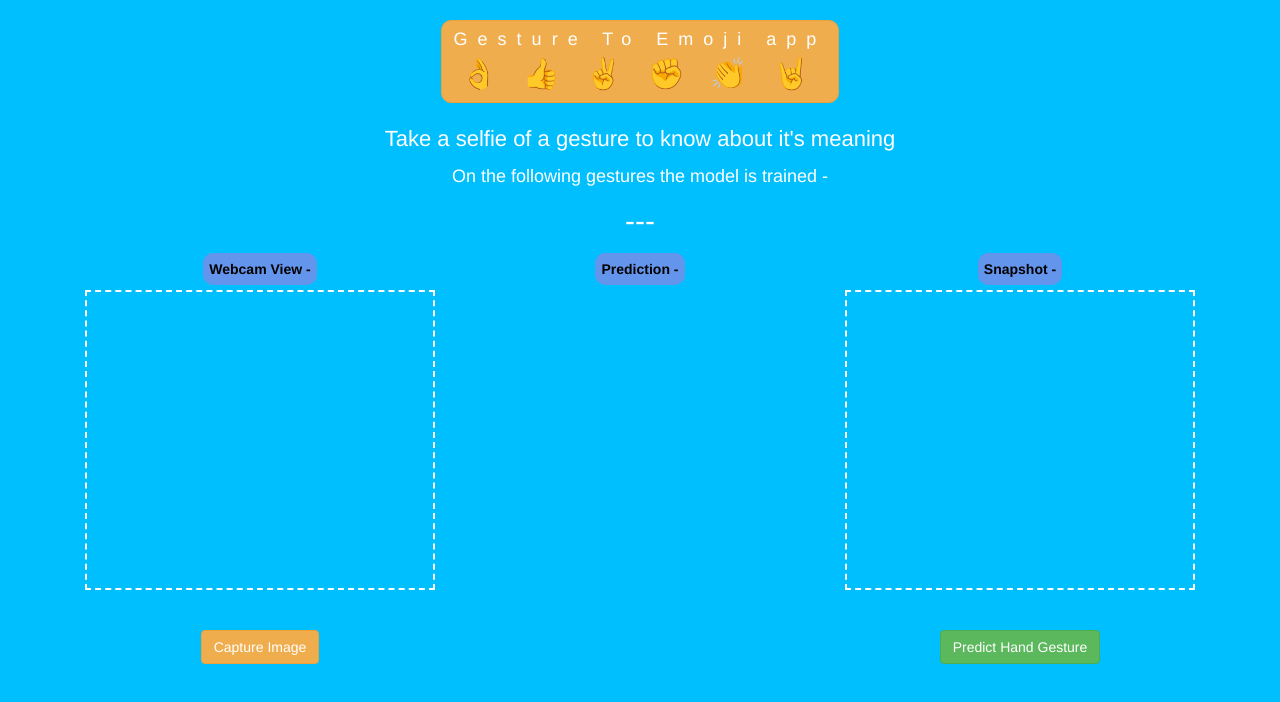
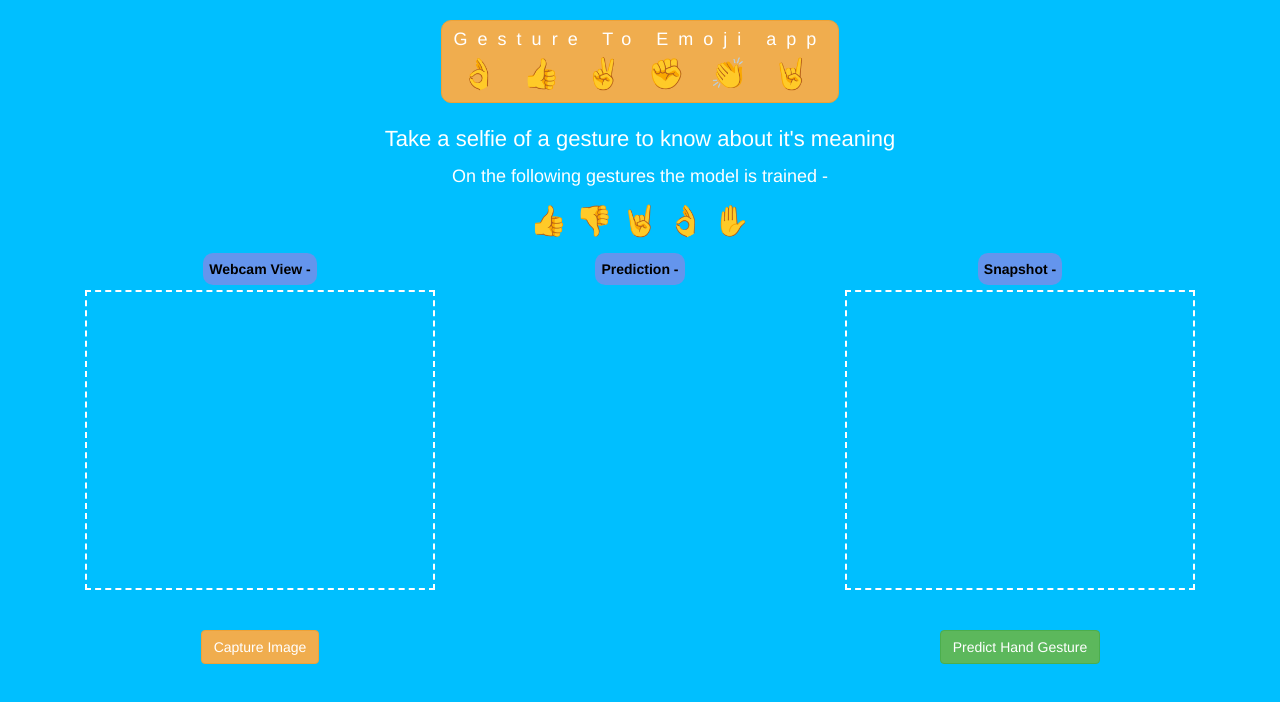
Before and after one commit to Advaith6/Gesture-To-Emoji, a plain HTML site: page index.html in a window 1280 px wide. Drawn offline with nearby package versions, Linux system fonts and the light colour scheme; a script that the page names is missing.

Commit message:
Add files via upload

```diff
--- a/index.html
+++ b/index.html
@@ -31,7 +31,11 @@
       <p style="font-size: 22px;">Take a selfie of a gesture to know about it's meaning</p>
       <p style="font-size: 18px;">On the following gestures the model is trained - </p>
       <p style="font-size: 30px;">
-        ---
+        &#128077;
+        &#128078;
+        &#129304;
+        &#128076;
+        &#9995;
       </p>
 
       <div class="col-md-4 col-sm-12 col-xs-12">
```
